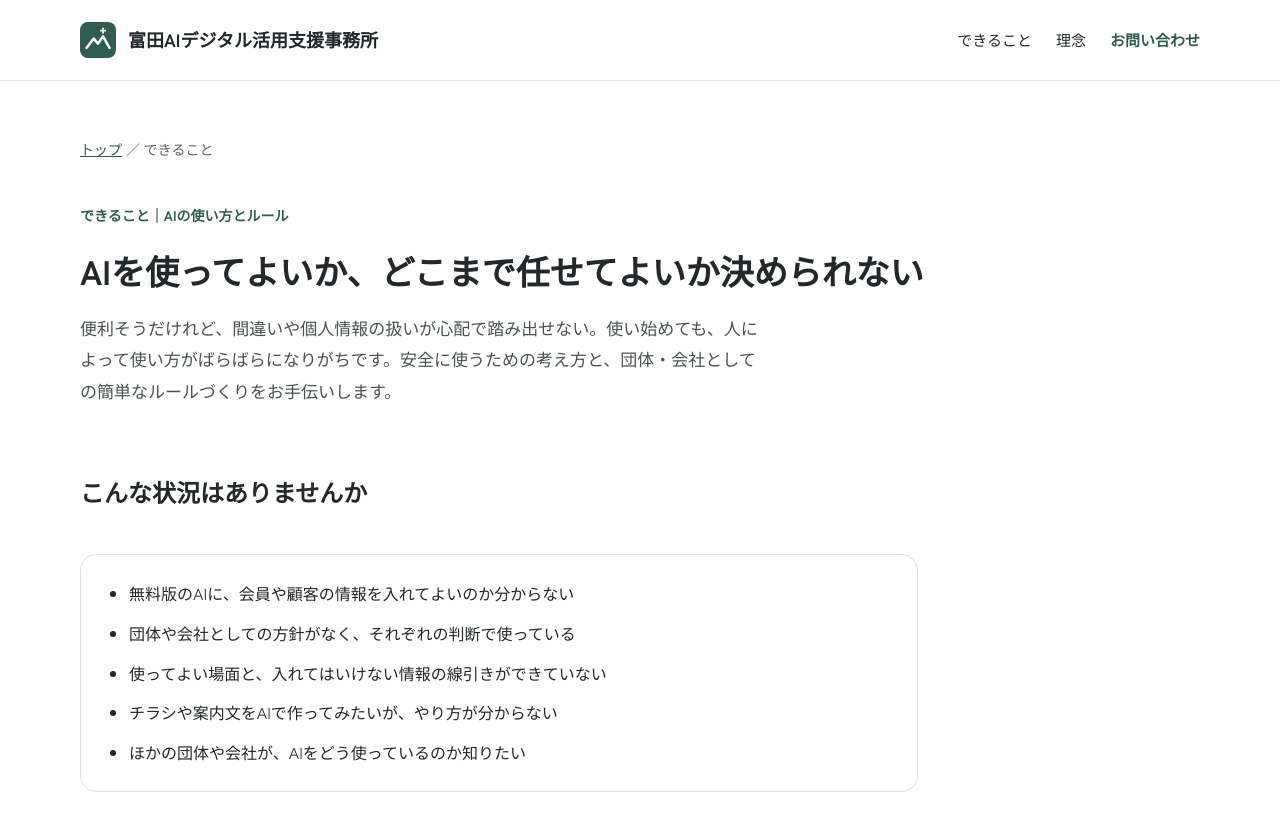
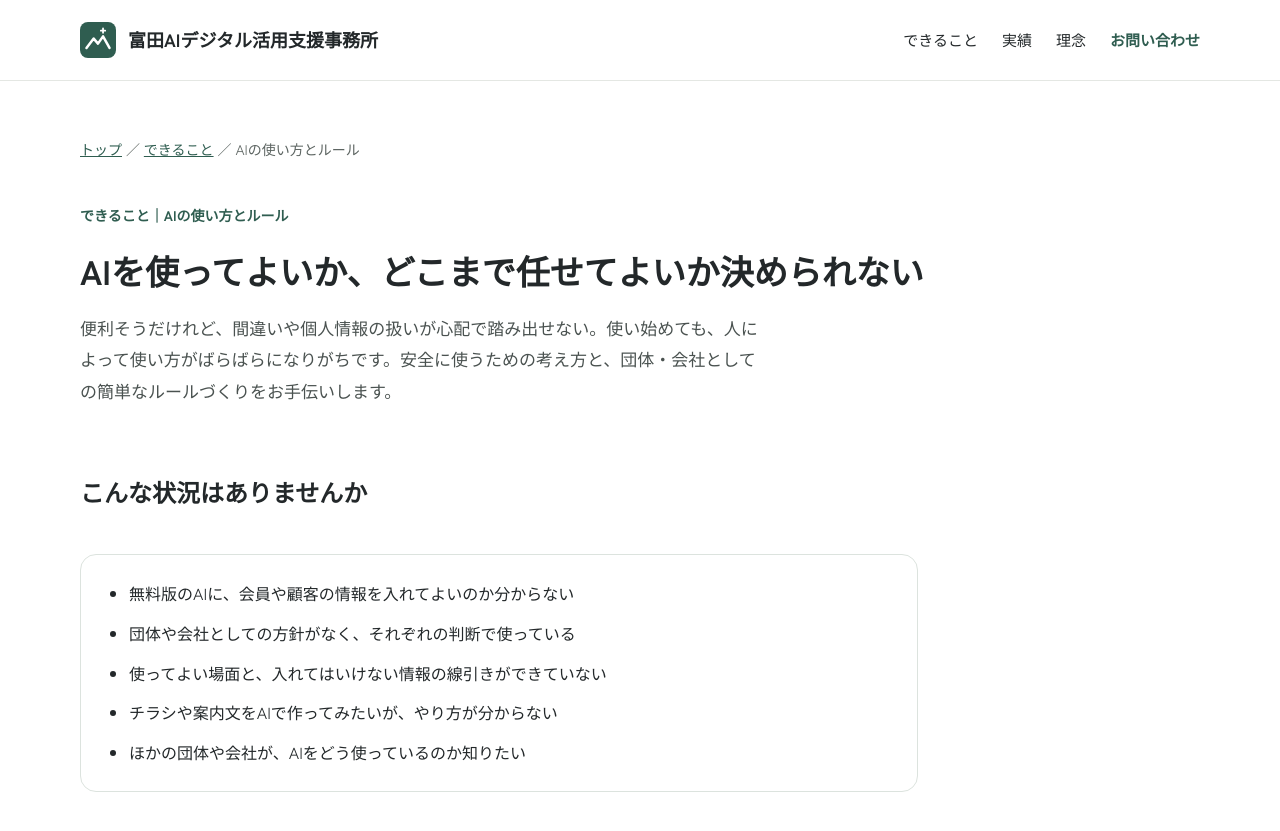
Before and after one commit to fumifumi0831/tomita-ai.jp, a Jekyll site: the page built from services/ai.html, in a window 1280 px wide and 900 px high. Shown: the top 831 px of the window. Built offline with Jekyll 4.4.1, drawn with Linux system fonts in a browser that asks for light colours.

Commit message:
ヘッダーのメニューを全ページで統一し、詳細ページのパンくずを追加（案）
Co-Authored-By: Claude Opus 5.5 <noreply@anthropic.com>
Claude-Session: https://claude.ai/code/session_01L8vDNe7qbjzHshKeG5faMY

```diff
--- a/_includes/header.html
+++ b/_includes/header.html
@@ -4,16 +4,11 @@
 <img src="/favicon.svg" alt="" width="36" height="36" style="display: block">
 <span style="font-size: 18px; font-weight: 700">富田AIデジタル活用支援事務所</span>
 </a>
-<nav class="site-nav" aria-label="{% if page.home %}ページ内メニュー{% else %}メニュー{% endif %}" style="display: flex; flex-wrap: wrap; gap: 24px; font-size: 15px">{% if page.home %}
-<a href="#services" style="text-decoration: none; color: #23282A">できること</a>
-<a href="#works" style="text-decoration: none; color: #23282A">実績</a>
-<a href="#profile" style="text-decoration: none; color: #23282A">プロフィール</a>
+{% if page.home %}{% assign base = "" %}{% else %}{% assign base = "/" %}{% endif %}<nav class="site-nav" aria-label="メニュー" style="display: flex; flex-wrap: wrap; gap: 24px; font-size: 15px">
+<a href="{{ base }}#services" style="text-decoration: none; color: #23282A">できること</a>
+<a href="{{ base }}#works" style="text-decoration: none; color: #23282A">実績</a>
 <a href="/about.html" style="text-decoration: none; color: #23282A">理念</a>
-<a href="#contact" style="text-decoration: none; color: #2F5D50; font-weight: 700">お問い合わせ</a>
-{% else %}
-<a href="/#services" style="text-decoration: none; color: #23282A">できること</a>
-<a href="/about.html" style="text-decoration: none; color: #23282A">理念</a>
-<a href="/#contact" style="text-decoration: none; color: #2F5D50; font-weight: 700">お問い合わせ</a>
-{% endif %}</nav>
+<a href="{{ base }}#contact" style="text-decoration: none; color: #2F5D50; font-weight: 700">お問い合わせ</a>
+</nav>
 </div>
 </header>
--- a/services/ai.html
+++ b/services/ai.html
@@ -7,7 +7,7 @@ description: 便利そうだけれど、間違いや個人情報の扱いが心
 <main>
 <section>
 <div style="max-width: 1120px; margin: 0 auto; padding: 56px 24px 64px; display: flex; flex-direction: column; gap: 40px">
-<p style="margin: 0; font-size: 14px; color: #5C6461"><a href="/">トップ</a> ／ できること</p>
+<p style="margin: 0; font-size: 14px; color: #5C6461"><a href="/">トップ</a> ／ <a href="/#services">できること</a> ／ AIの使い方とルール</p>
 <div style="display: flex; flex-direction: column; gap: 16px">
 <p style="margin: 0; font-size: 14px; font-weight: 700; color: #2F5D50">できること｜AIの使い方とルール</p>
 <h1 style="margin: 0; font-size: 34px; line-height: 1.5; font-weight: 700; text-wrap: balance">AIを使ってよいか、どこまで任せてよいか決められない</h1>
--- a/services/first-step.html
+++ b/services/first-step.html
@@ -7,7 +7,7 @@ description: 詳しい人も、気軽に聞ける相談先もない。日々の
 <main>
 <section>
 <div style="max-width: 1120px; margin: 0 auto; padding: 56px 24px 64px; display: flex; flex-direction: column; gap: 40px">
-<p style="margin: 0; font-size: 14px; color: #5C6461"><a href="/">トップ</a> ／ できること</p>
+<p style="margin: 0; font-size: 14px; color: #5C6461"><a href="/">トップ</a> ／ <a href="/#services">できること</a> ／ 最初の一歩の相談</p>
 <div style="display: flex; flex-direction: column; gap: 16px">
 <p style="margin: 0; font-size: 14px; font-weight: 700; color: #2F5D50">できること｜最初の一歩の相談</p>
 <h1 style="margin: 0; font-size: 34px; line-height: 1.5; font-weight: 700; text-wrap: balance">何から始めればいいか、一緒に考える人がいない</h1>
--- a/services/outreach.html
+++ b/services/outreach.html
@@ -7,7 +7,7 @@ description: チラシやお知らせ、SNS、出欠の取りまとめ。伝え
 <main>
 <section>
 <div style="max-width: 1120px; margin: 0 auto; padding: 56px 24px 64px; display: flex; flex-direction: column; gap: 40px">
-<p style="margin: 0; font-size: 14px; color: #5C6461"><a href="/">トップ</a> ／ できること</p>
+<p style="margin: 0; font-size: 14px; color: #5C6461"><a href="/">トップ</a> ／ <a href="/#services">できること</a> ／ 伝える手間を軽く</p>
 <div style="display: flex; flex-direction: column; gap: 16px">
 <p style="margin: 0; font-size: 14px; font-weight: 700; color: #2F5D50">できること｜伝える手間を軽く</p>
 <h1 style="margin: 0; font-size: 34px; line-height: 1.5; font-weight: 700; text-wrap: balance">伝える・知ってもらうための手間が重い</h1>
--- a/services/security.html
+++ b/services/security.html
@@ -7,7 +7,7 @@ description: 名簿やパスワード、怪しいメールへの対応が、特
 <main>
 <section>
 <div style="max-width: 1120px; margin: 0 auto; padding: 56px 24px 64px; display: flex; flex-direction: column; gap: 40px">
-<p style="margin: 0; font-size: 14px; color: #5C6461"><a href="/">トップ</a> ／ できること</p>
+<p style="margin: 0; font-size: 14px; color: #5C6461"><a href="/">トップ</a> ／ <a href="/#services">できること</a> ／ 情報の守り方</p>
 <div style="display: flex; flex-direction: column; gap: 16px">
 <p style="margin: 0; font-size: 14px; font-weight: 700; color: #2F5D50">できること｜情報の守り方</p>
 <h1 style="margin: 0; font-size: 34px; line-height: 1.5; font-weight: 700; text-wrap: balance">情報の守り方が、担当者まかせになっている</h1>
```
